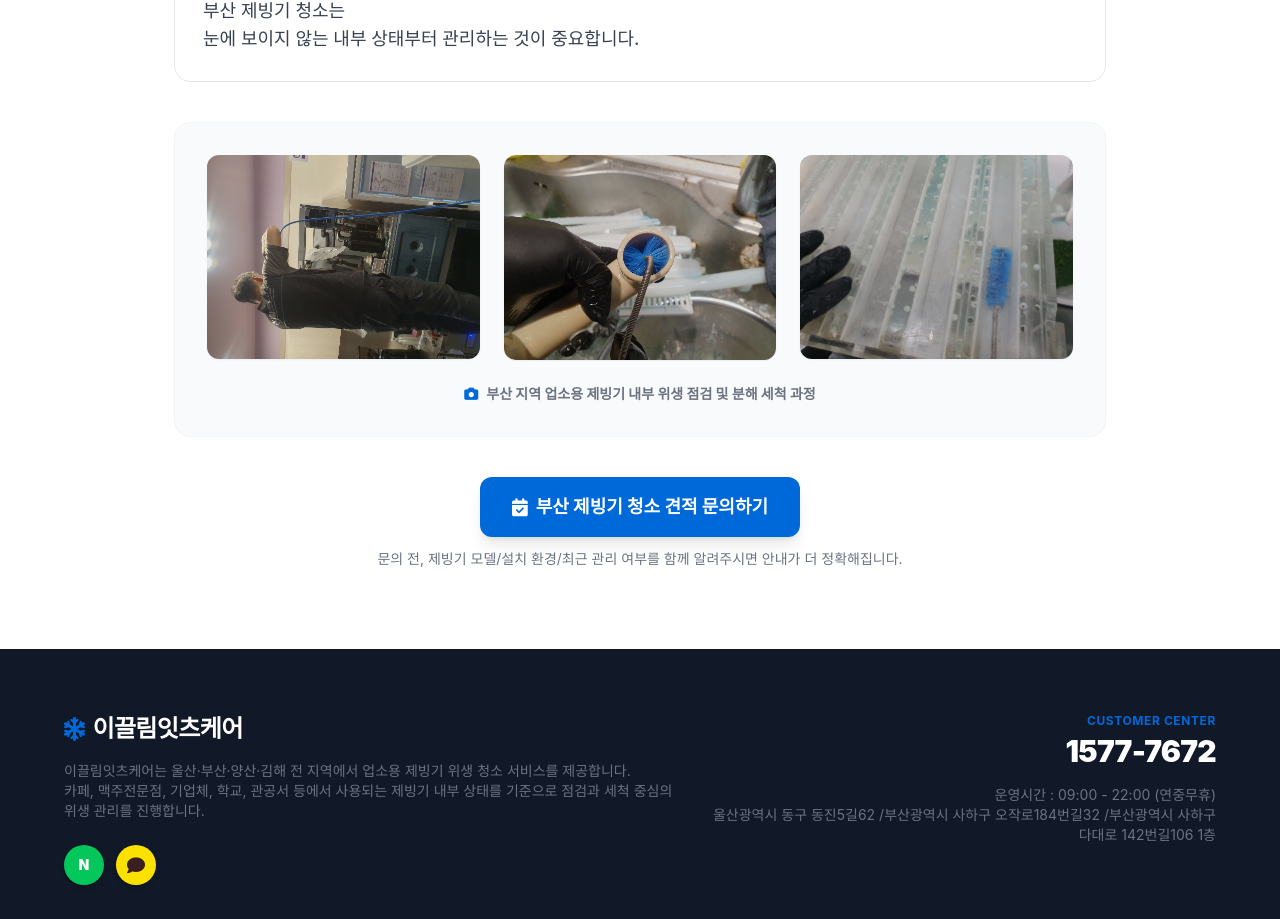
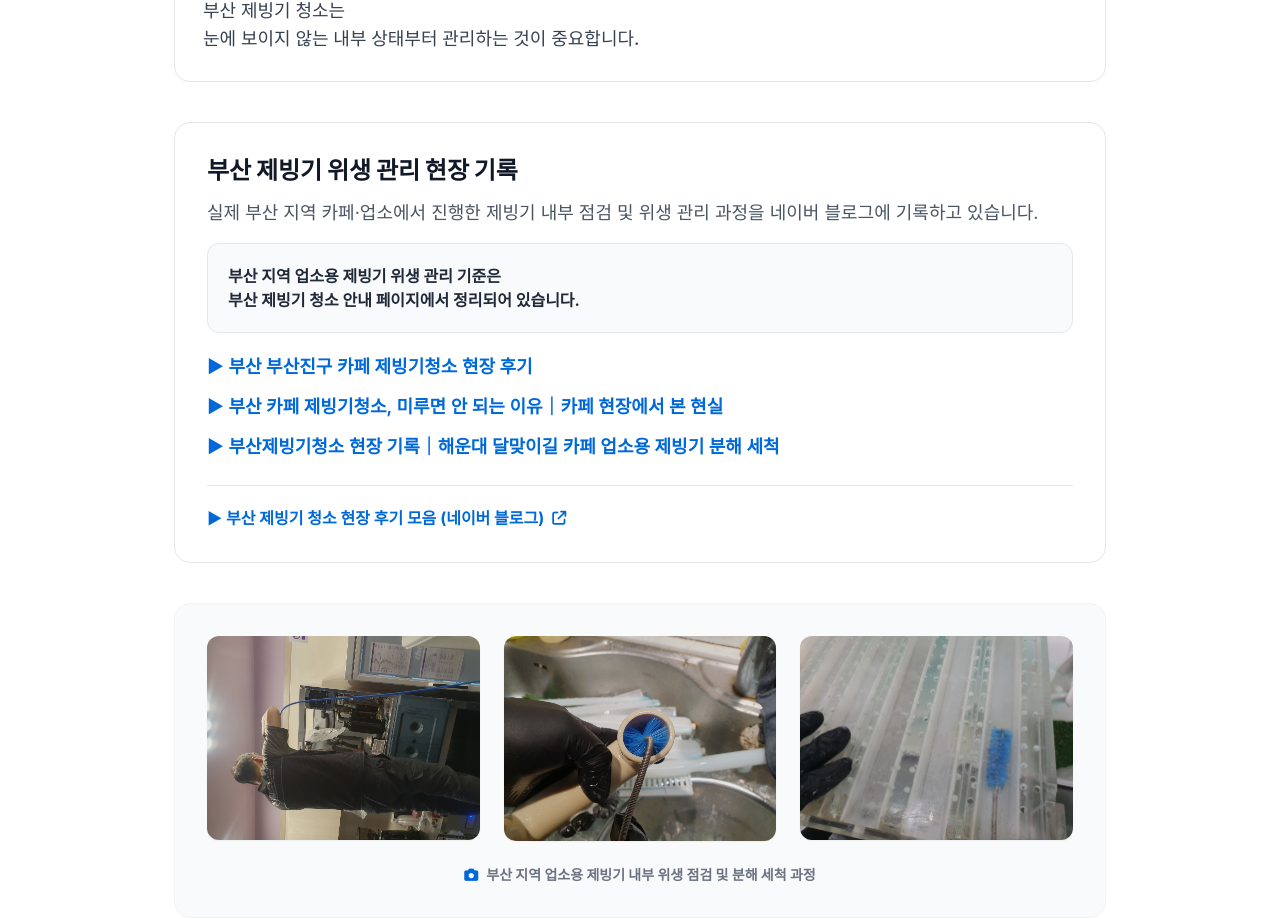
Before and after one commit to s67270602-dev/ikkulim_itscare, a React (Vite) app: page /busan-ice-machine-cleaning in a window 1280 px wide. Shown: the part 1320-2239 px from the top of the page. Built offline with nearby package versions, Linux system fonts and the light colour scheme; a web font is replaced by a local one.

Commit message:
Update BusanIceMachineCleaning.tsx

```diff
--- a/pages/BusanIceMachineCleaning.tsx
+++ b/pages/BusanIceMachineCleaning.tsx
@@ -38,6 +38,13 @@ const BusanIceMachineCleaning: React.FC = () => {
       '/images/busan-ikkulim-itscare-ice-machine-cleaning-banner-03.jpg',
     ],
   } as const;
+
+  // ✅ 부산 네이버 블로그 링크 (울산처럼 “현장 기록” 섹션에 표시)
+  const blogLinks = [
+    { title: '부산 부산진구 카페 제빙기청소 현장 후기', url: 'https://blog.naver.com/itscare88/224145284596' },
+    { title: '부산 카페 제빙기청소, 미루면 안 되는 이유｜카페 현장에서 본 현실', url: 'https://blog.naver.com/itscare88/224143730051' },
+    { title: '부산제빙기청소 현장 기록｜해운대 달맞이길 카페 업소용 제빙기 분해 세척', url: 'https://blog.naver.com/itscare88/224143662647' },
+  ];
 
   return (
     <div className="pt-[60px] md:pt-[80px] font-pretendard min-h-screen bg-white">
@@ -100,6 +107,47 @@ const BusanIceMachineCleaning: React.FC = () => {
               </p>
             </section>
 
+            {/* ✅ 부산 블로그 섹션 (울산과 동일 구조) */}
+            <section className="bg-white border border-gray-200 rounded-2xl p-6 md:p-8">
+              <h3 className="text-xl md:text-2xl font-black text-gray-900 mb-3 break-keep">부산 제빙기 위생 관리 현장 기록</h3>
+
+              <p className="text-gray-600 text-base md:text-lg leading-relaxed break-keep">
+                실제 부산 지역 카페·업소에서 진행한 제빙기 내부 점검 및 위생 관리 과정을 네이버 블로그에 기록하고 있습니다.
+              </p>
+
+              {/* 안내 박스 */}
+              <div className="mt-4 bg-gray-50 border border-gray-200 rounded-xl p-4 md:p-5">
+                <p className="text-gray-800 font-bold text-sm md:text-base leading-relaxed break-keep whitespace-pre-line">
+                  부산 지역 업소용 제빙기 위생 관리 기준은
+                  {'\n'}부산 제빙기 청소 안내 페이지에서 정리되어 있습니다.
+                </p>
+              </div>
+
+              {/* 링크 목록 */}
+              <ul className="mt-5 space-y-3 text-base md:text-lg font-semibold">
+                {blogLinks.map((item, idx) => (
+                  <li key={idx}>
+                    <a href={item.url} target="_blank" rel="noopener noreferrer" className="text-[#0069D9] hover:underline break-keep">
+                      ▶ {item.title}
+                    </a>
+                  </li>
+                ))}
+              </ul>
+
+              {/* 블로그 홈 링크 */}
+              <div className="mt-6 pt-5 border-t">
+                <a
+                  href="https://blog.naver.com/itscare88"
+                  target="_blank"
+                  rel="noopener noreferrer"
+                  className="inline-flex items-center gap-2 text-[#0069D9] font-bold hover:underline"
+                >
+                  ▶ 부산 제빙기 청소 현장 후기 모음 (네이버 블로그)
+                  <i className="fas fa-arrow-up-right-from-square text-sm"></i>
+                </a>
+              </div>
+            </section>
+
             {/* Images */}
             <section className="bg-gray-50 rounded-2xl p-4 md:p-8 border border-gray-100">
               <div className="grid grid-cols-1 md:grid-cols-3 gap-4 md:gap-6 mb-4 md:mb-6">
```
